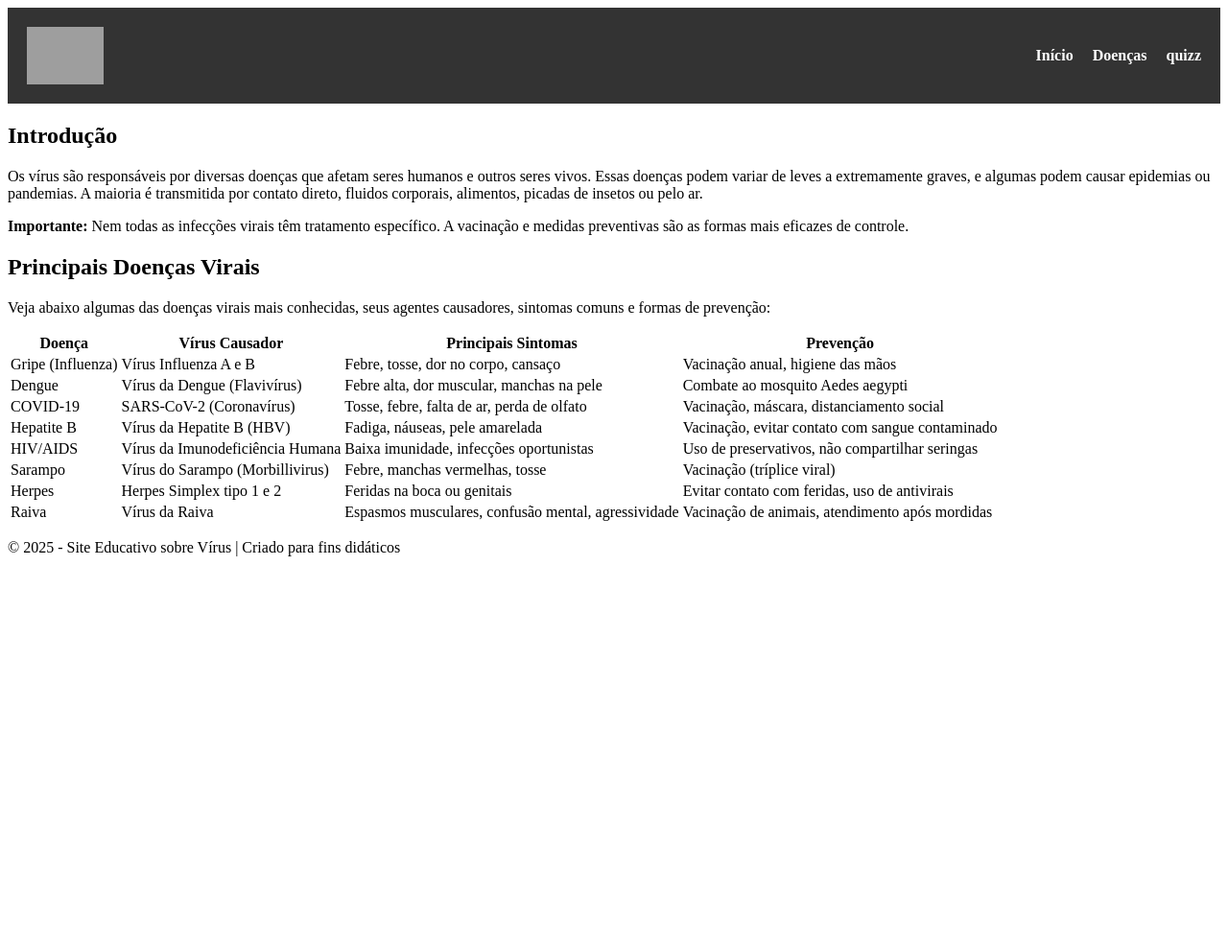
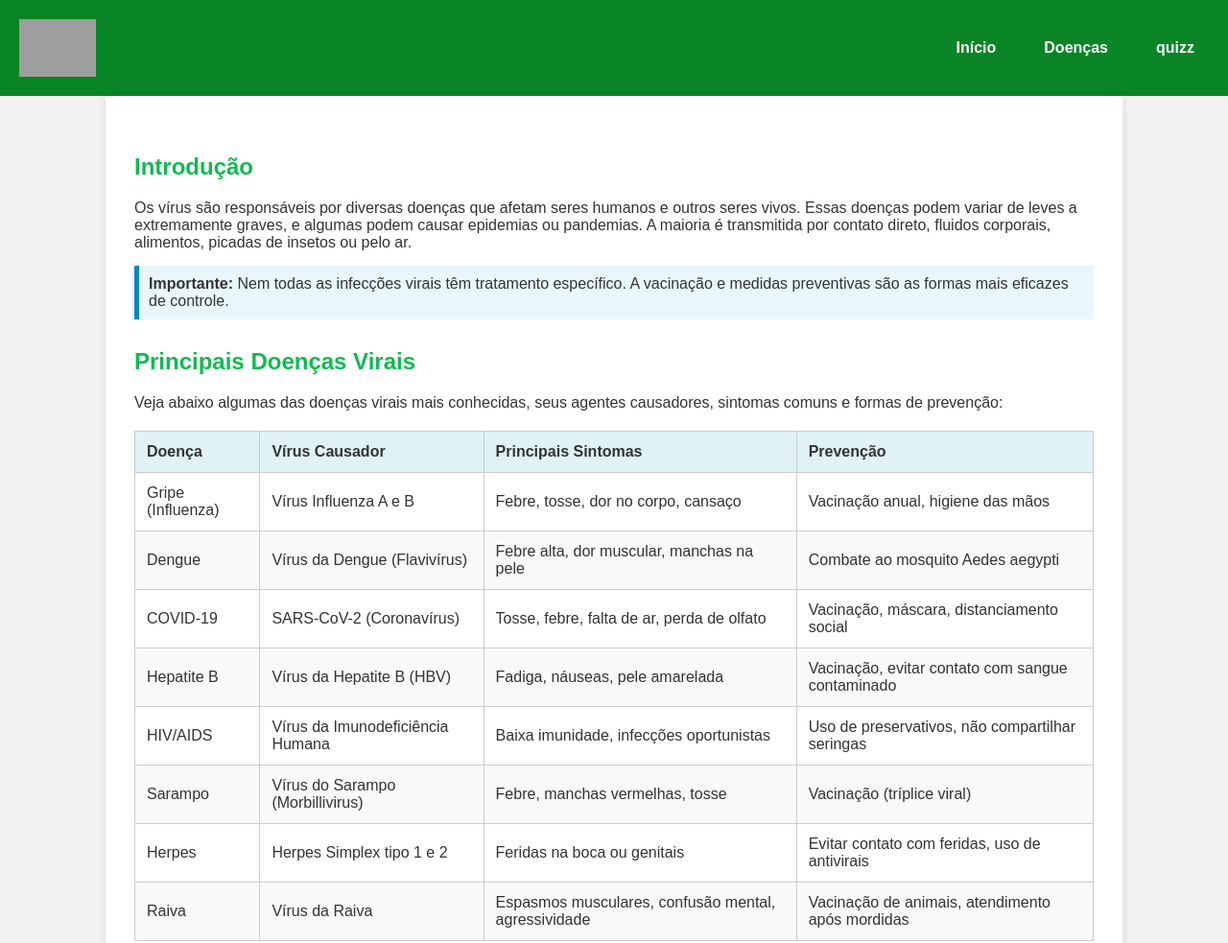
Before and after one commit to Raissa1Bueno/biologia_, a plain HTML site: page Doenças.html in a window 1280 px wide. Shown: the top 983 px of the page at 96% size. Before the commit the page ends 800 px from the top, so only its background shows below. Drawn offline with Linux system fonts and the light colour scheme; grey boxes are pictures that could not be loaded.

Commit message:
Update style.css

```diff
--- a/style.css
+++ b/style.css
@@ -1,5 +1,6 @@
-<style>
+
     body {
+      padding: 0;
       margin: 0;
       font-family: Arial, sans-serif;
     }
@@ -8,7 +9,7 @@
       display: flex;
       align-items: center;
       justify-content: space-between;
-      background-color: #333;
+      background-color: #098526;
       padding: 20px 20px;
       color: white;
     }
@@ -38,5 +39,123 @@
     .navbar ul li a:hover {
       text-decoration: underline;
     }
-  </style>
+
 </head>
+
+ body {
+      font-family: Arial, sans-serif;
+      background-color: #f8f9fa;
+      color: #333;
+      line-height: 1.6;
+      margin: 0;
+      padding: 0;
+    }
+
+    header {
+      background-color:;
+      color: white;
+      padding: 20px 0;
+      text-align: center;
+    }
+
+    main {
+      padding: 20px;
+      max-width: 900px;
+      margin: auto;
+    }
+
+    h1, h2 {
+      color: #10ba51;
+    }
+
+    section {
+      margin-bottom: 30px;
+    }
+
+    footer {
+      text-align: center;
+      padding: 15px;
+      background-color: #f1f1f1;
+      margin-top: 40px;
+    }
+
+    body {
+      font-family: Arial, sans-serif;
+      background-color: #f2f2f2;
+      margin: 0;
+      padding: 0;
+      color: #333;
+    }
+
+    header {
+      background-color: ;
+      color: white;
+      padding: 20px 0;
+      text-align: center;
+    }
+
+    nav {
+      background-color: #004d66;
+      padding: 10px;
+      text-align: center;
+    }
+
+    nav a {
+      color: white;
+      text-decoration: none;
+      margin: 0 15px;
+      font-weight: bold;
+    }
+
+    main {
+      max-width: 1000px;
+      margin: auto;
+      background: white;
+      padding: 30px;
+      box-shadow: 0 0 10px rgba(0,0,0,0.1);
+    }
+
+    h2 {
+      ;
+      margin-top: 30px;
+    }
+
+    p {
+      margin-bottom: 15px;
+    }
+
+    table {
+      width: 100%;
+      border-collapse: collapse;
+      margin-top: 20px;
+    }
+
+    table, th, td {
+      border: 1px solid #ccc;
+    }
+
+    th, td {
+      padding: 12px;
+      text-align: left;
+    }
+
+    th {
+      background-color: #e0f2f7;
+    }
+
+    tr:nth-child(even) {
+      background-color: #f9f9f9;
+    }
+
+    footer {
+      text-align: center;
+      padding: 20px;
+      background-color: #ddd;
+      margin-top: 40px;
+    }
+
+    .highlight {
+      background: #e9f7fc;
+      padding: 10px;
+      border-left: 5px solid #0088cc;
+    }
```
